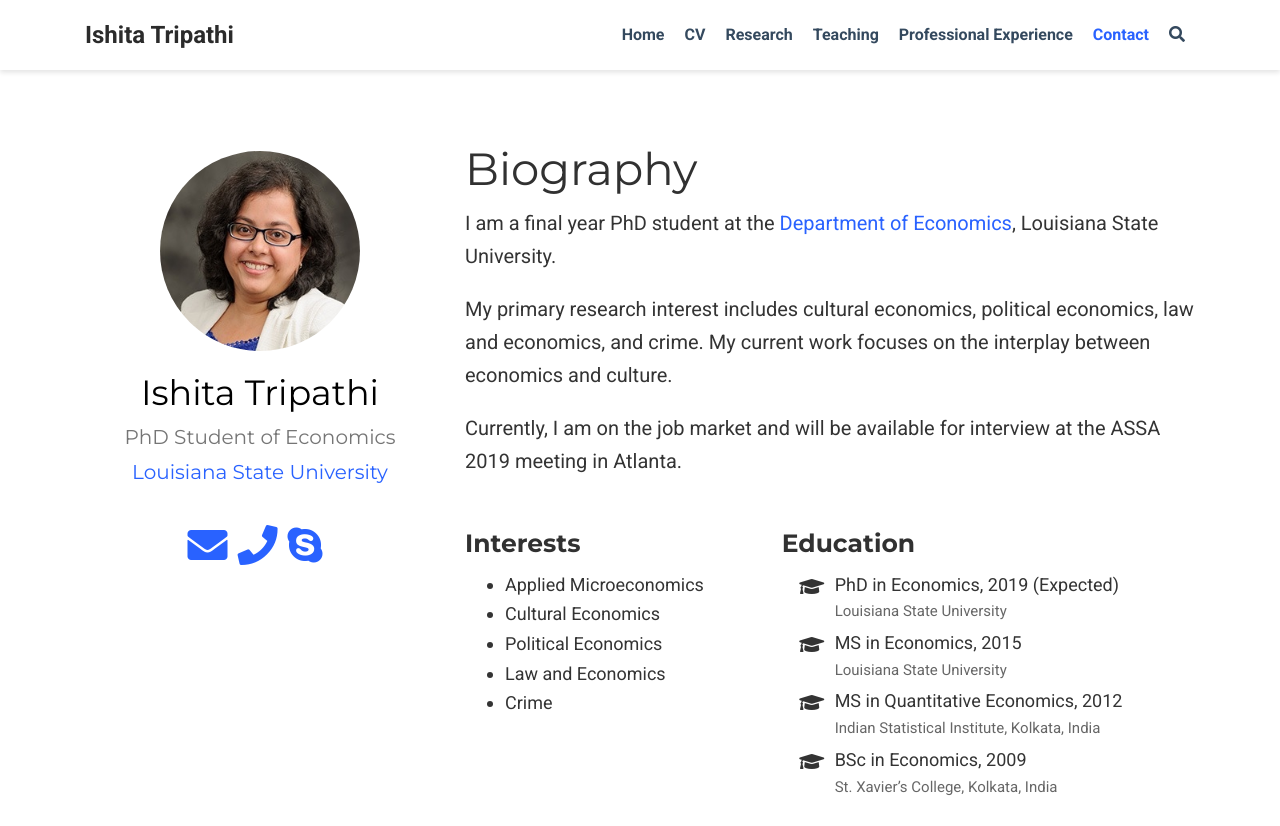
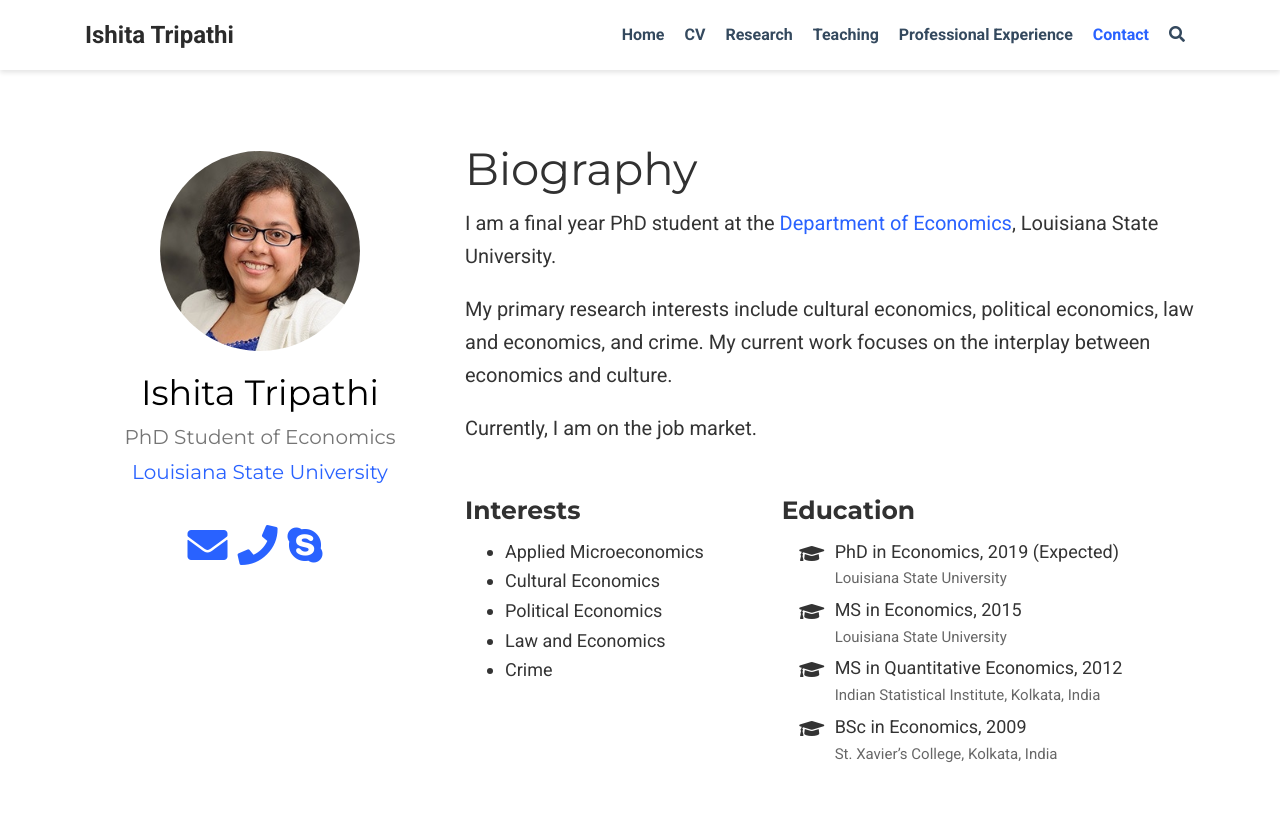
Before and after one commit to tripathiishita/tripathiishita.github.io, a plain HTML site: page index.html in a window 1280 px wide. Shown: the top 826 px of the page. Drawn offline with nearby package versions, Linux system fonts and the light colour scheme; some icons are missing.

Commit message:
Update index.html

```diff
--- a/index.html
+++ b/index.html
@@ -415,9 +415,9 @@
 
 <p>I am a final year PhD student at the <a href="https://business.lsu.edu/economics/Pages/About.aspx" target="_blank">Department of Economics</a>, Louisiana State University.</p>
 
-<p>My primary research interest includes cultural economics, political economics, law and economics, and crime. My current work focuses on the interplay between economics and culture.</p>
+<p>My primary research interests include cultural economics, political economics, law and economics, and crime. My current work focuses on the interplay between economics and culture.</p>
 
-<p>Currently, I am on the job market and will be available for interview at the ASSA 2019 meeting in Atlanta.</p>
+<p>Currently, I am on the job market.</p>
 
 
     <div class="row">
```
